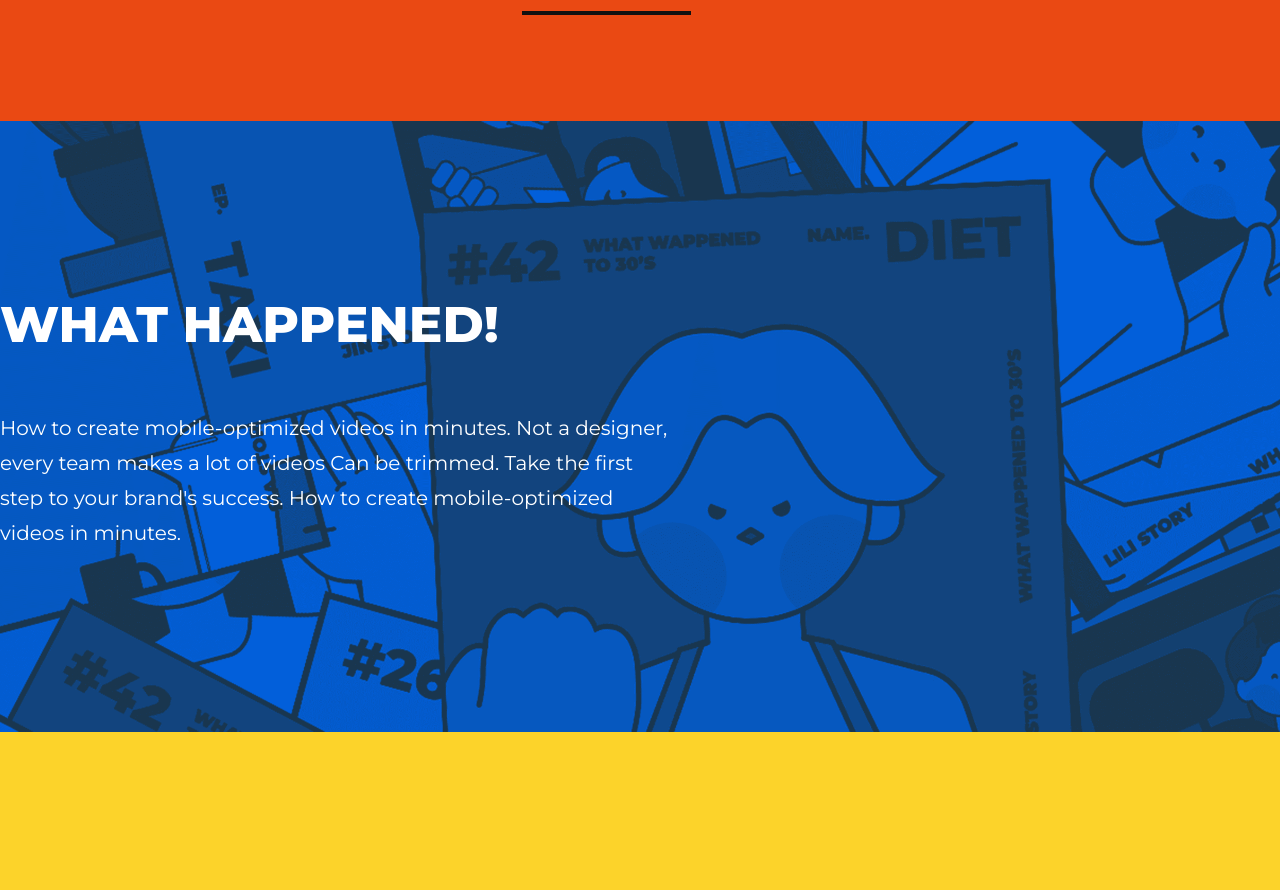
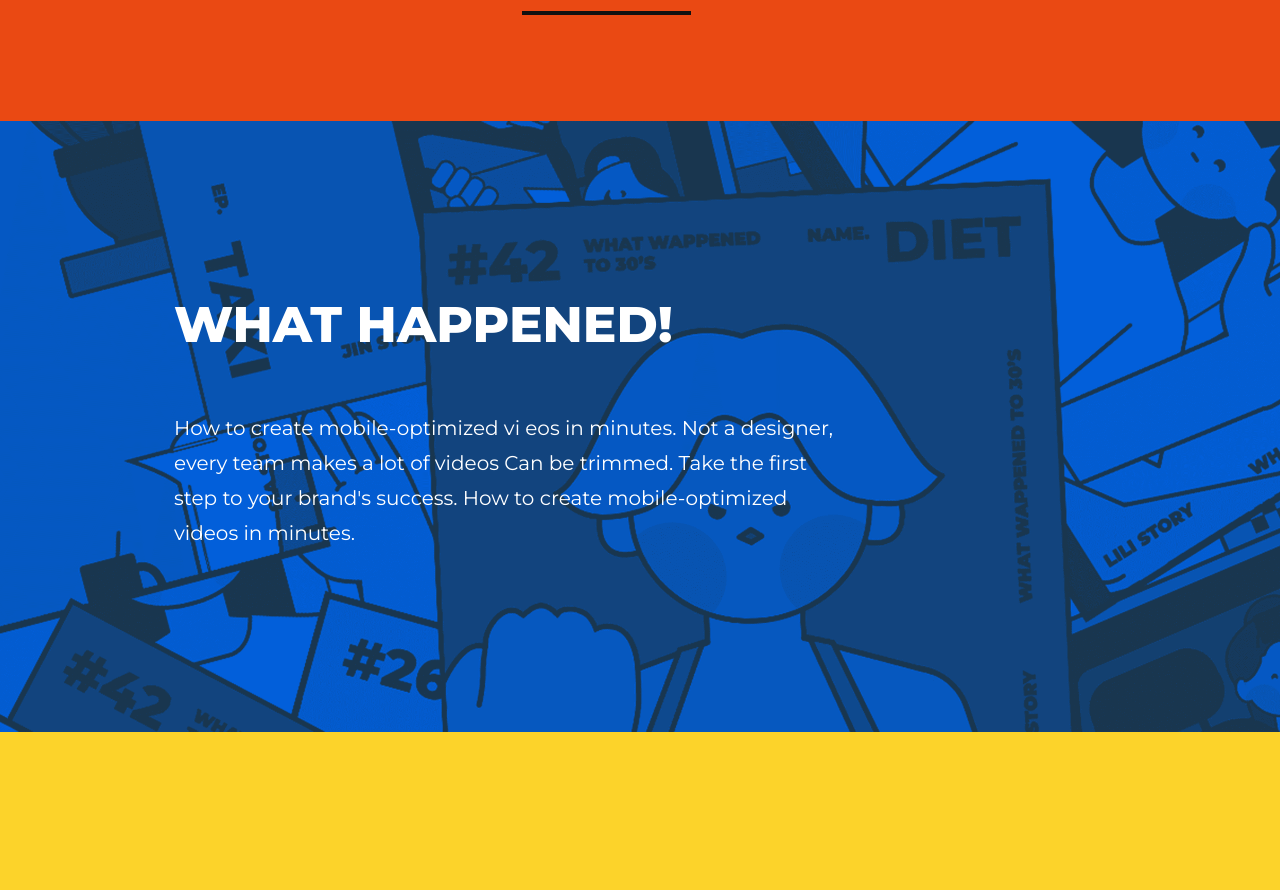
Before and after one commit to hohuy852/testvuejs, a Vue app: page / in a window 1280 px wide. Shown: the part 965-1855 px from the top of the page. Built offline with nearby package versions, Linux system fonts and the light colour scheme.

Commit message:
6th commit

```diff
--- a/src/components/BandStory.vue
+++ b/src/components/BandStory.vue
@@ -25,13 +25,13 @@
       <div class="absolute hidden md:-right-6 bottom-186">
         <img src="@/assets/brand-story/object-05.png" class="object-cover" alt="" />
       </div>
-       <div class="absolute right-256 hidden md:block top-61">
+       <div class="absolute  right-256 hidden xl:block top-61">
         <img src="@/assets/brand-story/object-02.png" class="object-cover" alt="" />
       </div>
-       <div class="absolute right-171 hidden md:block top-114">
+       <div class="absolute right-171 hidden xl:block top-114">
         <img src="@/assets/brand-story/object-03.png" class="object-cover" alt="" />
       </div>
-       <div class="absolute left-169 hidden md:block top-183">
+       <div class="absolute left-169 hidden xl:block  top-183">
         <img src="@/assets/brand-story/object-01.png" class="object-cover" alt="" />
       </div>
     <div
@@ -48,8 +48,8 @@
       아니더라도, 모든 팀에서 다듬을 수 있습니다. 브랜드의 성공을 위한 첫 걸음을
       내딛어보세요. 비디오를 단 몇 분 만에 제작해보세요.
     </div>
-    <div class="flex flex-col sm:flex-row justify-center relative z-50 ">
-      <div class="h-418 w-auto">
+    <div class="flex flex-col  xl:flex-row justify-center relative z-50 ">
+      <div class="h-418 w-auto mx-auto xl:mx-0 ">
         <img src="@/assets/img.png" class="object-cover" alt="" />
       </div>
       <div class="h-auto w-auto border-4 border-black sm:border-l-0 bg-white">
--- a/src/components/Bes.vue
+++ b/src/components/Bes.vue
@@ -1,6 +1,6 @@
 <template>
   <div>
-    <div class="bes pb-197">
+    <div class="bes pb-197 ">
       <div class="text-h2 pt-150 pb-49 text-primary font-bold text-center">
         Best Product
       </div>
@@ -21,7 +21,9 @@
       <div
         class="
           grid
+          sm:grid-cols-1
           md:gap-y-16
+          md:grid-cols-2
           xl:gap-y-0 xl:grid-cols-3
           gap-y-12
           md:mx-174
@@ -98,11 +100,13 @@
         class="
           grid grid-cols-2
           sm:grid-cols-3
-          md:grid-cols-4
-          lg:grid-cols-5
+          md:grid-cols-3
+          lg:grid-cols-4
+          xl:grid-cols-5
           gap-x-4
           lg:mx-44
-          mx-3
+          mx-6
+          sm:mx-0
         "
       >
         <div class="flex flex-col" v-for="(item, i) in products" :key="i">
--- a/src/components/Introduction.vue
+++ b/src/components/Introduction.vue
@@ -1,13 +1,13 @@
 <template>
-  <div class="intro text-white">
-    <div class="text-h2 pt-174 font-extrabold uppercase tracking-5px">
-      What Happened!
-    </div>
-    <div class="max-w-2xl text-paragrahp font-normal mt-14 pb-181">
-      How to create mobile-optimized videos in minutes. Not a designer, every
-      team makes a lot of videos Can be trimmed. Take the first step to your
-      brand's success. How to create mobile-optimized videos in minutes.
-    </div>
+  <div class="intro text-white pl-3 md:pl-174">
+      <div class="text-h2  pt-174 font-extrabold uppercase tracking-5px">
+        What Happened!
+      </div>
+      <div class="max-w-2xl h-auto text-paragrahp font-normal pt-14 pb-181">
+        How to create mobile-optimized vi eos in minutes. Not a designer, every
+        team makes a lot of videos Can be trimmed. Take the first step to your
+        brand's success. How to create mobile-optimized videos in minutes.
+      </div>
   </div>
 </template>
 
@@ -18,7 +18,7 @@ export default {};
 <style >
 .intro {
   background-image: url("../assets/introduction-bg@2x.png");
-  background-size: auto 100%;
+  background-size: cover;
   background-position: center;
 }
 </style>
```
Also changed, not shown: src/components/HappenedIssue.vue (line endings or trailing spaces).
